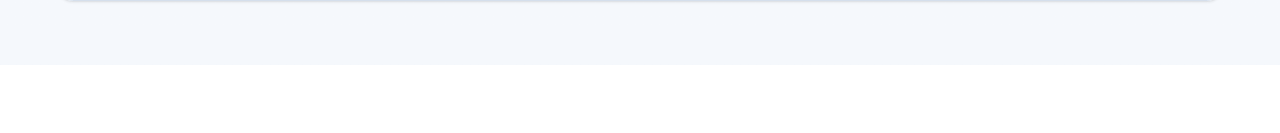
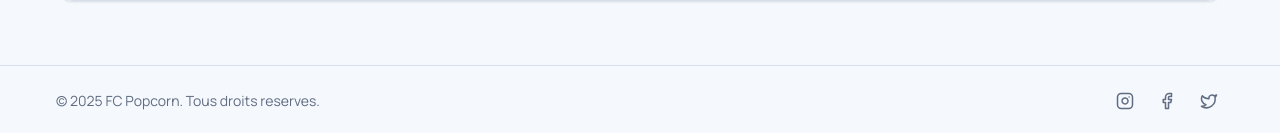
Before and after one commit to skynozz-fr/projet-dwwm, a React (Vite) app in the folder front/: page /home in a window 1280 px wide. Shown: the part 1262-1395 px from the top of the page. Before the commit the page ends 1327 px from the top, so only its background shows below. Built offline with nearby package versions, Linux system fonts and the light colour scheme; no server answers.

Commit message:
feat(front): add global footer with social media icons

```diff
--- /dev/null
+++ b/front/src/components/Footer.tsx
@@ -0,0 +1,42 @@
+import { Facebook, Instagram, Twitter } from "lucide-react"
+
+export const Footer = () => {
+  const currentYear = new Date().getFullYear()
+
+  return (
+    <footer className="mt-8 border-t border-border bg-surface/70">
+      <div className="app-container flex flex-col gap-3 py-5 text-sm text-muted-foreground md:flex-row md:items-center md:justify-between">
+        <p>© {currentYear} FC Popcorn. Tous droits reserves.</p>
+        <nav className="flex items-center gap-3">
+          <a
+            href="#"
+            target="_blank"
+            rel="noreferrer"
+            aria-label="Instagram"
+            className="no-link-anim rounded-md p-1.5 text-muted-foreground transition hover:bg-surface-2 hover:text-foreground"
+          >
+            <Instagram size={18} />
+          </a>
+          <a
+            href="#"
+            target="_blank"
+            rel="noreferrer"
+            aria-label="Facebook"
+            className="no-link-anim rounded-md p-1.5 text-muted-foreground transition hover:bg-surface-2 hover:text-foreground"
+          >
+            <Facebook size={18} />
+          </a>
+          <a
+            href="#"
+            target="_blank"
+            rel="noreferrer"
+            aria-label="Twitter"
+            className="no-link-anim rounded-md p-1.5 text-muted-foreground transition hover:bg-surface-2 hover:text-foreground"
+          >
+            <Twitter size={18} />
+          </a>
+        </nav>
+      </div>
+    </footer>
+  )
+}
--- a/front/src/components/layouts/AdminLayout.tsx
+++ b/front/src/components/layouts/AdminLayout.tsx
@@ -3,6 +3,7 @@ import { Calendar, FileText, Menu, Users, X } from "lucide-react"
 import { useState } from "react"
 
 import { Button } from "@/components/ui/button"
+import { Footer } from "@/components/Footer"
 
 export const AdminLayout = () => {
   const navigate = useNavigate()
@@ -29,7 +30,7 @@ export const AdminLayout = () => {
     <div className="grid min-h-[calc(100vh-4rem)] lg:grid-cols-[260px_1fr]">
       {sidebarOpen && <div className="fixed inset-0 z-40 bg-black/30 backdrop-blur-sm lg:hidden" onClick={() => setSidebarOpen(false)} />}
 
-      <aside className={`fixed inset-y-0 left-0 z-50 w-[260px] border-r border-border bg-surface p-3 shadow-xl transition-transform lg:static lg:translate-x-0 lg:shadow-none ${sidebarOpen ? "translate-x-0" : "-translate-x-full"}`}>
+      <aside className={`fixed inset-y-0 left-0 z-50 w-[260px] border-r border-border bg-surface p-3 shadow-xl transition-transform lg:static lg:translate-x-0 lg:shadow-none ${sidebarOpen ? "translate-x-0" : "-translate-x-full"} rounded-md`}>
         <div className="mb-4 flex items-center justify-between rounded-lg border border-border bg-surface-2/40 px-3 py-2">
           <Link to="/admin" onClick={() => setSidebarOpen(false)} className="font-display text-2xl text-foreground">Admin</Link>
           <Button variant="ghost" size="icon" className="lg:hidden" onClick={() => setSidebarOpen(false)}><X className="h-4 w-4" /></Button>
@@ -56,7 +57,7 @@ export const AdminLayout = () => {
         </nav>
       </aside>
 
-      <section className="min-w-0">
+      <section className="flex min-w-0 flex-col">
         <header className="border-b border-border bg-surface/80 px-4 py-4 backdrop-blur md:px-6">
           <div className="flex items-center gap-3">
             <Button variant="outline" size="icon" className="lg:hidden" onClick={() => setSidebarOpen(true)}><Menu className="h-4 w-4" /></Button>
@@ -67,9 +68,10 @@ export const AdminLayout = () => {
           </div>
         </header>
 
-        <div className="p-4 md:p-6">
+        <div className="flex-1 p-4 md:p-6">
           <Outlet />
         </div>
+        <Footer />
       </section>
     </div>
   )
--- a/front/src/components/layouts/AppLayout.tsx
+++ b/front/src/components/layouts/AppLayout.tsx
@@ -2,18 +2,20 @@ import { Outlet } from "react-router-dom"
 import { ThemeToggle } from "../ThemeToggle"
 import { Navbar } from "../Navbar"
 import { ScrollToTop } from "../ScrollToTop"
+import { Footer } from "../Footer"
 
 export const AppLayout = () => {
   return (
-    <div className="min-h-screen pb-8">
+    <div className="flex min-h-screen flex-col">
       <ScrollToTop />
       <Navbar />
-      <main className="app-container">
+      <main className="app-container flex-1">
         <div className="mt-4 mb-6 flex justify-end">
           <ThemeToggle />
         </div>
         <Outlet />
       </main>
+      <Footer />
     </div>
   )
 }
```
